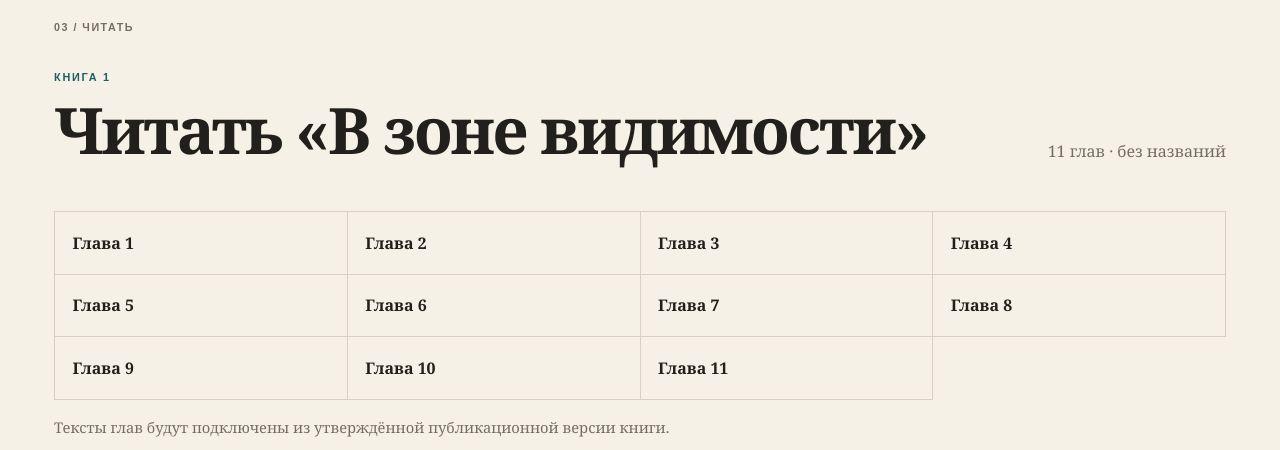
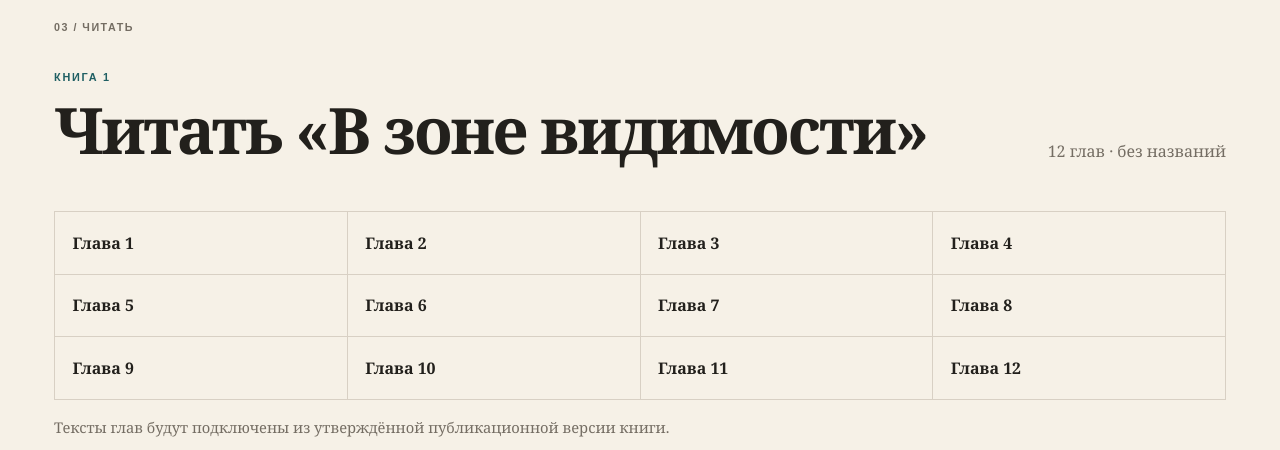
Before and after one commit to irenkipo/irenkipo.github.io, a plain HTML site: page index.html in a window 1280 px wide. Shown: the part 2520-2970 px from the top of the page. Drawn offline with Linux system fonts and the light colour scheme.

Commit message:
Correct reader to 12 publication chapters

```diff
--- a/index.html
+++ b/index.html
@@ -8,7 +8,7 @@
   <meta name="theme-color" content="#f4f0e8">
   <meta property="og:type" content="website">
   <meta property="og:title" content="«Всё хорошо» — серия романов Ирэн Кипо">
-  <meta property="og:description" content="Четыре книги одной семейной саги. Первая книга — «В зоне видимости». ">
+  <meta property="og:description" content="Четыре книги одной семейной саги. Первая книга — «В зоне видимости».">
   <meta property="og:url" content="https://irenkipo.github.io/">
   <link rel="canonical" href="https://irenkipo.github.io/">
   <link rel="stylesheet" href="styles.css">
@@ -117,7 +117,7 @@
           <p class="eyebrow">Книга 1</p>
           <h2>Читать «В зоне видимости»</h2>
         </div>
-        <p class="section-note">11 глав · без названий</p>
+        <p class="section-note">12 глав · без названий</p>
       </div>
       <div class="chapter-grid" aria-label="Оглавление книги">
         <a href="chapters/01.html">Глава 1</a>
@@ -131,6 +131,7 @@
         <a href="chapters/09.html">Глава 9</a>
         <a href="chapters/10.html">Глава 10</a>
         <a href="chapters/11.html">Глава 11</a>
+        <a href="chapters/12.html">Глава 12</a>
       </div>
       <p class="reader-status">Тексты глав будут подключены из утверждённой публикационной версии книги.</p>
     </section>
```
